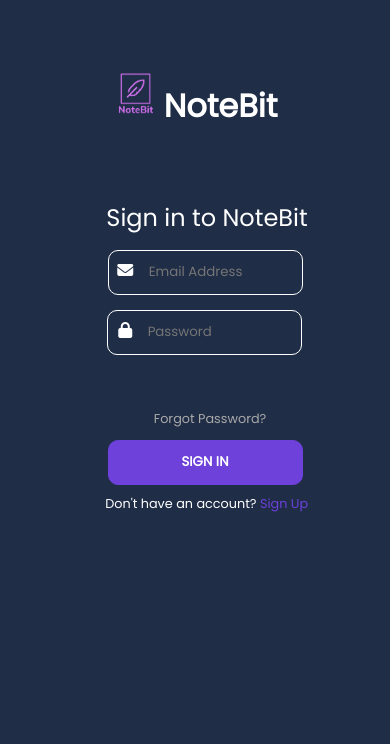
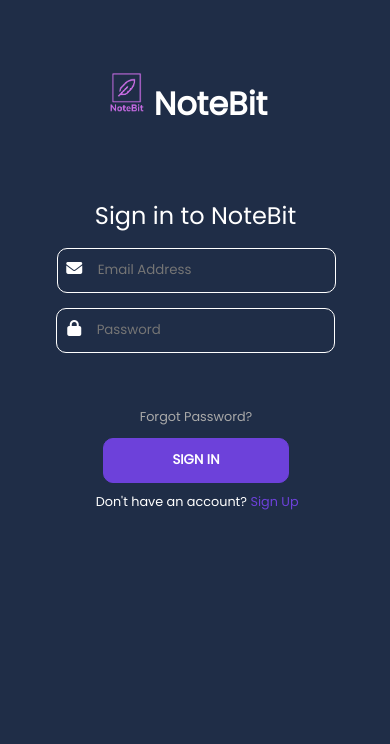
Before and after one commit to QuestionpaperWebsite/notebit, a PHP site: page / in a window 390 px wide. Shown: the top 744 px of the page. Run offline with PHP 8.4, Linux system fonts and the light colour scheme; some libraries are stand-ins or nearby versions.

Commit message:
minor ui changes on mobile
changed form style on phone

```diff
--- a/css/index-styles.php
+++ b/css/index-styles.php
@@ -242,6 +242,7 @@
   .box2 {
     width: 100%;
     text-align: center;
+    margin-right: 18px;
   }
 
   .web-logo2 {
@@ -255,9 +256,21 @@
     text-align: center;
   }
 
+  input {
+    width: 75%;
+  }
+
   .noacc {
     margin-left: 6%;
   }
+
+  .forgot {
+    margin-left: 20px;
+}
+
+    h2 {
+        margin-right: 5px;
+    }
 }
 
 </style>
```
Also changed, not shown: css/forgot-styles.php (+13 -0 lines), css/signup-styles.php (+13 -0 lines).
